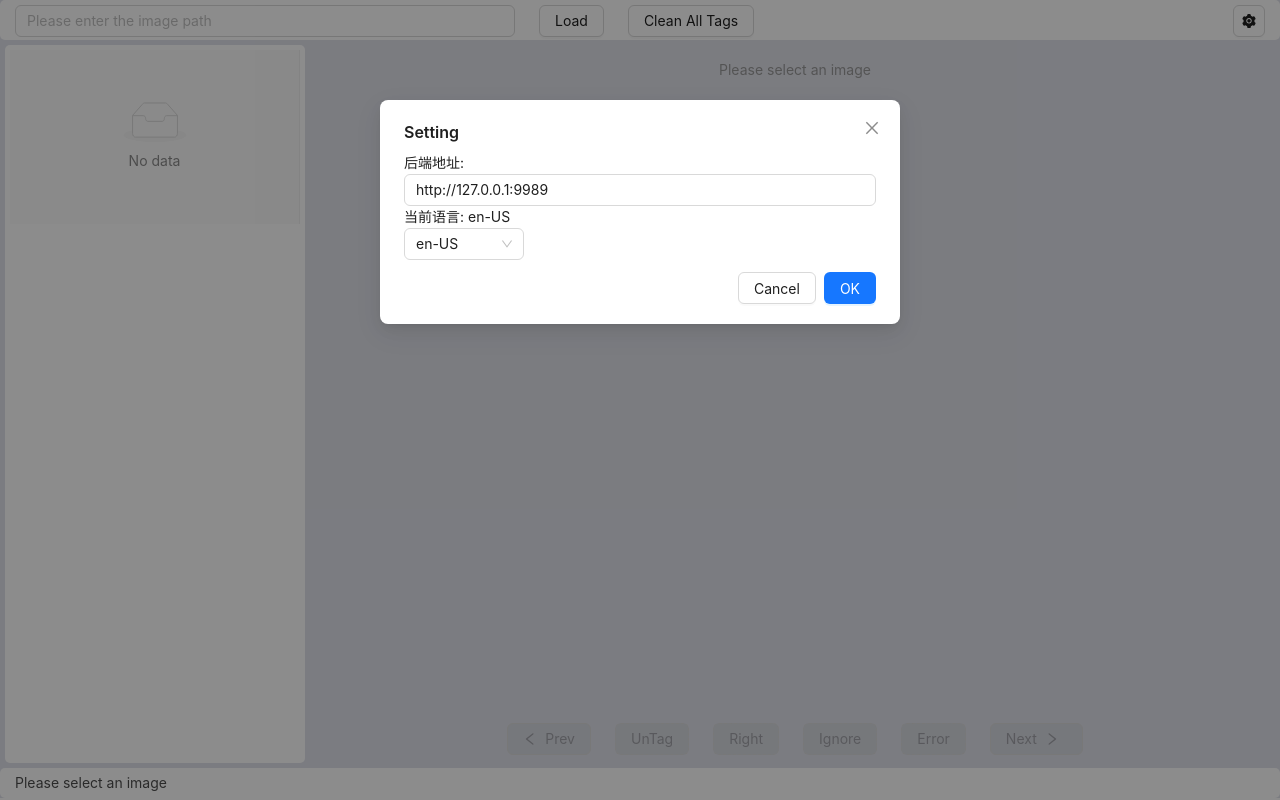
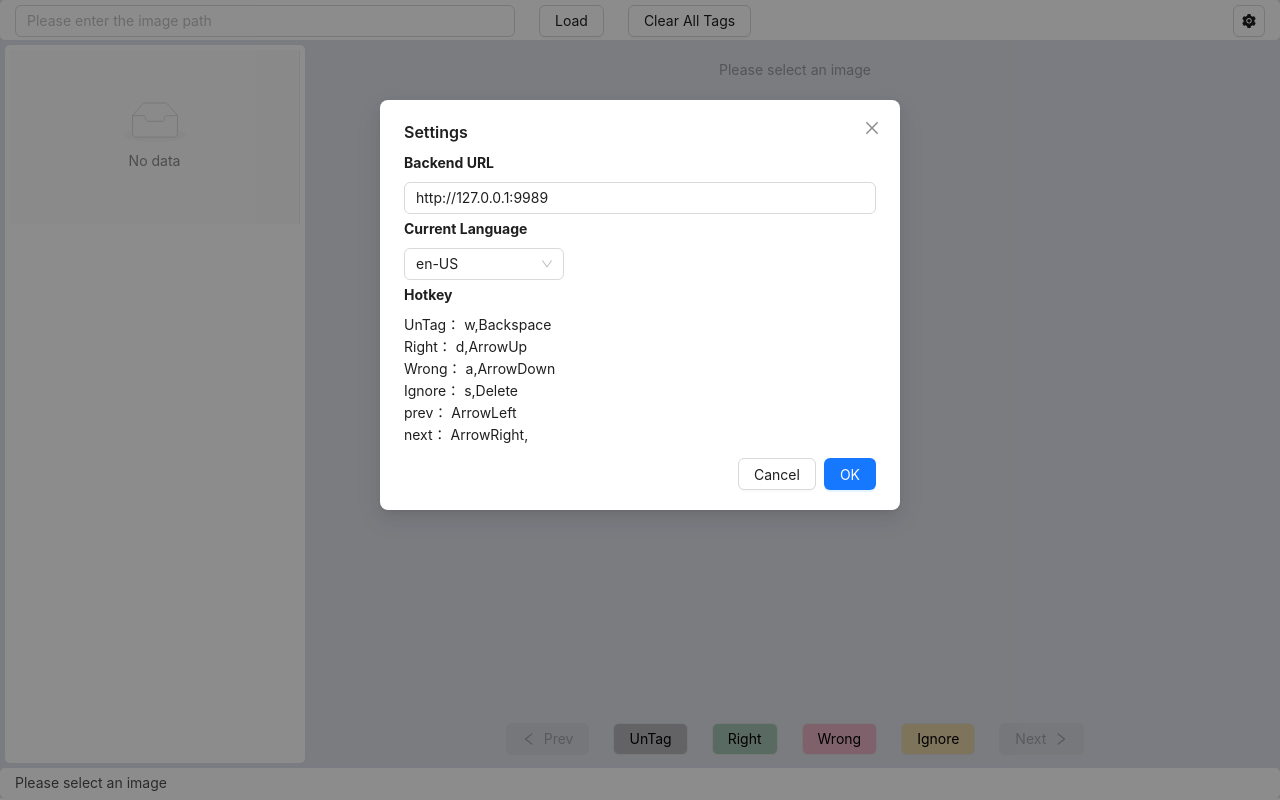
Before and after one commit to xx025/pixtag, a React (Vite) app in the folder frontend/: page / in a window 1280 px wide. Both pictures are taken after a click on the button 1249 px from the left and 20 px from the top of the page. Built offline with nearby package versions, Linux system fonts and the light colour scheme.

Commit message:
enhance translation support and improve settings panel functionality

```diff
--- a/frontend/package.json
+++ b/frontend/package.json
@@ -15,8 +15,10 @@
     "i18next": "^25.2.1",
     "i18next-browser-languagedetector": "^8.2.0",
     "i18next-http-backend": "^3.0.2",
+    "keycode": "^2.2.1",
     "react": "^19.1.0",
     "react-dom": "^19.1.0",
+    "react-hotkeys": "^2.0.0",
     "react-i18next": "^15.5.3",
     "react-image-lightbox": "^5.1.4",
     "url-join": "^5.0.0"
--- a/frontend/public/locales/en/translation.json
+++ b/frontend/public/locales/en/translation.json
@@ -5,10 +5,16 @@
   "currentPosition": "Current Position",
   "load": "Load",
   "reload": "Reload",
-  "waitLoad": "Waiting to load...",
-  "cleanAllTags": "Clean All Tags",
-  "confirmCleanAllTags": "Are you sure you want to clean all tags? This will reset all images' tags to untagged state.",
-  "cleanAllTagsSuccess": "All tags have been successfully cleaned.",
-  "inputImagePath": "Please enter the image path"
-
+  "loading": "Loading...",
+  "waitLoad": "Waiting for loading...",
+  "cleanAllTags": "Clear All Tags",
+  "confirmCleanAllTags": "Are you sure you want to clear all tags? This will reset the tags of all images to untagged.",
+  "cleanAllTagsSuccess": "All tags have been successfully cleared.",
+  "inputImagePath": "Please enter the image path",
+  "setting": "Settings",
+  "backEndUrl": "Backend URL",
+  "currentLang": "Current Language",
+  "hotkey": "Hotkey",
+  "prevIm": "Previous Image",
+  "nextIm": "Next Image"
 }
--- a/frontend/src/App.css
+++ b/frontend/src/App.css
@@ -1,4 +1,5 @@
 /* App.css */
+
 
 
 :root {
--- a/frontend/src/App.jsx
+++ b/frontend/src/App.jsx
@@ -8,52 +8,43 @@ import TagControlPanel from "./components/TagControlPanel.jsx";
 import {SettingFilled} from "@ant-design/icons";
 import SettingPanel from "./components/SettingPanel.jsx";
 import {BottomLine} from "./components/BottomLine.jsx";
-import {tags} from "./components/utils.jsx";
+import {
+    defaultProjConf,
+    defaultSettingConf,
+    loadWithDefaults
+} from "./components/utils.jsx";
 import i18n from "i18next";
+
 
 const {Header, Footer, Sider, Content} = Layout;
 
 
-export default function Main() {
+export default function Main(key) {
     const [selectedImage, setSelectedImage] = useState(null);
     const [mockImageList, setMockImageList] = useState([])
     const [refreshKey, setRefreshKey] = useState(0);// 一些组件延迟渲染,用于强制刷新组件
 
+    const [showSetting, setShowSetting] = useState(false);
+
+    const [currentProjConf, setCurrentProjConf] = useState(() => {
+        return loadWithDefaults('currentProjConf', defaultProjConf);
+    })
+
+    const [settingConfig, setSettingConfig] = useState(() => {
+        return loadWithDefaults('settingConfig', defaultSettingConf)
+    });
 
     useEffect(() => {
         console.log("当前语言:", i18n.language);
     }, []);
-
-
-    const [currentProjConf, setCurrentProjConf] = useState(() => {
-        const savedConfig = localStorage.getItem('currentProjConf');
-        console.log(savedConfig)
-        if (savedConfig) {
-            return JSON.parse(savedConfig);
-        }
-        return {
-            projectId: 0,
-            location: '',
-            tags: tags
-        };
-    })
-
     useEffect(() => {
         localStorage.setItem('currentProjConf', JSON.stringify(currentProjConf));
     }, [currentProjConf]);
 
+    useEffect(() => {
+        localStorage.setItem('settingConfig', JSON.stringify(currentProjConf));
+    }, [settingConfig]);
 
-    const [settingConfig, setSettingConfig] = useState(() => {
-        const savedConfig = localStorage.getItem('settingConfig');
-        if (savedConfig) {
-            return JSON.parse(savedConfig);
-        }
-        return {
-            backendUrl: 'http://127.0.0.1:9989'
-        };
-    });
-
-    const [showSetting, setShowSetting] = useState(false);
 
     const onPrev = () => {
         if (!selectedImage) return;
@@ -80,6 +71,8 @@ export default function Main() {
                 onCancel={() => setShowSetting(false)}
                 settingConfig={settingConfig}
                 setSettingConfig={setSettingConfig}
+                currentProjConf={currentProjConf}
+                setCurrentProjConf={setCurrentProjConf}
             />
             <Header className="custom-fixed-header">
                 <Flex justify="space-between" align="center" style={{width: '100%'}}>
--- a/frontend/src/components/ImageListPanel.jsx
+++ b/frontend/src/components/ImageListPanel.jsx
@@ -1,5 +1,6 @@
 import React, {useEffect, useRef} from 'react';
-import {List, Tag, Flex, Input, Select, Space} from 'antd';
+import {List, Tag, Flex} from 'antd';
+import {hexToRgba} from "./utils.jsx";
 
 export default function ImageListSidebar({onImageSelect, mockImageList, selectedImage, refreshKey}) {
     const itemRefs = useRef({});
@@ -53,7 +54,7 @@ export default function ImageListSidebar({onImageSelect, mockImageList, selected
                                     <span style={{whiteSpace: 'normal', wordBreak: 'break-all'}}>
                                         {`${item.id}. ${item.description}`}
                                     </span>
-                                    <Tag bordered={false} color={item.tag.color} style={{fontSize: "10", marginInline:"0" ,width: "50px"}} >
+                                    <Tag bordered={false} color={  hexToRgba(item.tag.color, 0.8)} style={{fontSize: "10", marginInline:"0" ,width: "50px"}} >
                                         {item.tag.name}
                                     </Tag>
                                 </Flex>
--- a/frontend/src/components/SettingPanel.jsx
+++ b/frontend/src/components/SettingPanel.jsx
@@ -1,58 +1,81 @@
 import React from 'react';
-import {Input, Modal, Select} from 'antd';
+import {Form, Input, Modal, Select} from 'antd';
 import i18n from "i18next";
+import {useTranslation} from "react-i18next";
+
+
+import {readableKey} from "./utils.jsx";
 
 export default function SettingPanel({
                                          open,
                                          onOk,
                                          onCancel,
                                          settingConfig,
-                                         setSettingConfig
+                                         setSettingConfig,
+                                         currentProjConf
                                      }) {
 
-
-    const handleOk = () => {
-        onOk();
-    };
+    const {t} = useTranslation();
 
     const setBackendUrl = (url) => {
         console.log("Setting backend URL to:", url);
         setSettingConfig(prevConfig => {
             return {...prevConfig, backendUrl: url};
         });
-        localStorage.setItem('settingConfig', JSON.stringify({
-            ...settingConfig,
-            backendUrl: url
-        }));
     }
+
+    const tagMap = Object.fromEntries(currentProjConf.tags.map(tag => [tag.id, tag.name]));
 
     return (
         <Modal
-            title="Setting"
+            title={t("setting")}
             open={open}
-            onOk={handleOk}
+            onOk={() => {
+                onOk();
+            }}
             onCancel={onCancel}
         >
+            <Form layout="vertical" style={{width: '100%', height: '100%', padding: 0}}>
+                <Form.Item label={<b>{t("backEndUrl")}</b>} style={{marginBottom: "4px"}}>
+                    <Input
+                        placeholder={t("inputImagePath")}
+                        value={settingConfig.backendUrl}
+                        onChange={(e) => setBackendUrl(e.target.value)}
+                    />
+                </Form.Item>
+                <Form.Item label={<b>{t("currentLang")}</b>} style={{marginBottom: "4px"}}>
+                    <Select
+                        defaultValue={i18n.language}
+                        style={{width: 160}}
+                        onChange={(lng) => i18n.changeLanguage(lng)}
+                        options={[
+                            {value: 'zh', label: '中文'},
+                            {value: 'en', label: 'English'},
+                        ]}
+                    />
+                </Form.Item>
 
 
+                <Form.Item label={<b>{t("hotkey")}</b>} style={{marginBottom: "4px"}}>
+                    <Form.List name="accdd">
+                        {() => (
+                            <div>
+                                {Object.entries(currentProjConf.hotkeys).map(([key, keys]) => {
+                                    let displayName = tagMap[key] || key;
 
-            <p>后端地址:</p>
-            <Input
-                placeholder="请输入后端地址"
-                value={settingConfig.backendUrl}
-                onChange={e => setBackendUrl(e.target.value)}
-            />
+                                    return (
+                                        <div key={key} color={"black"}>
+                                            {displayName}： {keys.map(k => readableKey(k)).join(',')}
+                                        </div>
+                                    );
+                                })}
+                            </div>
+                        )}
+                    </Form.List>
+                </Form.Item>
 
-            <p>当前语言: {i18n.language}</p>
-            <Select
-                defaultValue={i18n.language}
-                style={{ width: 120 }}
-                onChange={(lng) => i18n.changeLanguage(lng)}
-                options={[
-                    { value: 'zh', label: '中文' },
-                    { value: 'en', label: 'English' },
-                ]}
-            />
+
+            </Form>
 
         </Modal>
 
--- a/frontend/src/components/TagControlPanel.jsx
+++ b/frontend/src/components/TagControlPanel.jsx
@@ -1,6 +1,8 @@
 import {Button, Flex} from 'antd';
-import {OKStatus, tags, updateImageTag} from "./utils.jsx";
+import {hexToRgba, OKStatus, tags, updateImageTag} from "./utils.jsx";
 import {LeftOutlined, RightOutlined} from "@ant-design/icons";
+import {HotKeys} from "react-hotkeys";
+import {useEffect} from "react";
 
 export default function TagControlPanel(
     {
@@ -15,16 +17,25 @@ export default function TagControlPanel(
     }
 ) {
 
-    function isSolid(bind_tag, tag) {
-        return bind_tag && bind_tag.id === tag.id;
+    useEffect(() => {
+        const handleKeyDown = (e) => {
+            const key = e.key;
+            const hotkeys = settingConfig.hotkeys;
+            const matchedEntry = Object.entries(hotkeys).find(([, keys]) => keys.includes(key));
+            if (!matchedEntry) return;
+            e.preventDefault(); // 阻止默认事件（比如空格滚动）
+            const [actionKey] = matchedEntry;
+            const domId = `btnId-${actionKey}`;  // 你用的 ID 命名规则
+            const btn = document.getElementById(domId);
+            if (btn) {
+                btn.click();  // 触发按钮点击
+            } else {
+                console.warn(`按钮 ${domId} 未找到`);
             }
-
-    function solidOrDashed(bind_tag, tag) {
-        if (!bind_tag || !tag) {
-            return 'dashed'; // 如果没有绑定的标签或当前标签，使用虚线
-        }
-        return isSolid(bind_tag, tag) ? 'outlined' : 'dashed';
-    }
+        };
+        window.addEventListener("keydown", handleKeyDown);
+        return () => window.removeEventListener("keydown", handleKeyDown);
+    }, [settingConfig.hotkeys]);
 
     function onTagChange(tag) {
         if (!selectedImage) return;
@@ -43,59 +54,45 @@ export default function TagControlPanel(
                 selectedImage.path = im.path
                 selectedImage.url = im.url
                 setSelectedImage(selectedImage)
-
                 setRefreshKey(refreshKey + 1)
                 onNext() // 避免异步问题
-                }
-            ).catch(
-                error => {
+            }).catch(error => {
                 console.error("更新图片失败:", error);
                 alert(error)
+            })
+        } else {
+            onNext();
         }
-            )
-        } else {
-            onNext(); // 自动切换到下一张图片
     }
-
-    }
-
 
     return (
         <Flex gap="large" align="center" justify="center" style={{padding: 8, width: "100%"}}>
-            <Button onClick={onPrev} disabled={!selectedImage}><LeftOutlined/> Prev </Button>
+            <Button onClick={onPrev} disabled={!selectedImage} id="btnId-prev">
+                <LeftOutlined/> Prev
+            </Button>
+            {currentProjConf.tags.map((tag, idx) => {
+                const bgColor = tag.color
+                const isSelected = selectedImage?.tag?.name === tag.name;
+                return (
                     <Button
-                variant={solidOrDashed(tags[0], selectedImage?.tag)}
-                color="blue"
-                onClick={() => onTagChange && onTagChange(tags[0])}
-                disabled={!selectedImage}
+                        id={`btnId-${idx}`}
+                        key={tag.id || tag.name} disabled={!selectedImage}
+                        onClick={() => onTagChange && onTagChange(tag)}
+                        style={{
+                            background: hexToRgba(bgColor, 0.4),
+                            color: "black",
+                            borderColor: isSelected ? "black" : undefined, // 选中时边框白色提示，optional
+                            textDecoration: isSelected ? 'underline' : undefined
+                        }}
                     >
-                {(selectedImage?.tag.name == tags[0].name ? ">" : "") + tags[0].name}
+                        {tag.name}
                     </Button>
-            <Button color="green"
-                    variant={solidOrDashed(tags[1], selectedImage?.tag)}
-                    onClick={() => onTagChange && onTagChange(tags[1])}
-                    disabled={!selectedImage}
-            >
-                {(selectedImage?.tag.name == tags[1].name ? ">" : "") + tags[1].name}
+                );
+            })}
+            <Button onClick={onNext} disabled={!selectedImage} id="btnId-next">
+                Next <RightOutlined/>
             </Button>
+        </Flex>
 
-            <Button
-                variant={solidOrDashed(tags[3], selectedImage?.tag)}
-                color="yellow"
-                onClick={() => onTagChange && onTagChange(tags[3])}
-                disabled={!selectedImage}
-            >
-                {(selectedImage?.tag.name == tags[3].name ? ">" : "") + tags[3].name}
-            </Button>
-            <Button
-                color="red"
-                variant={solidOrDashed(tags[2], selectedImage?.tag)}
-                onClick={() => onTagChange && onTagChange(tags[2])}
-                disabled={!selectedImage}
-            >
-                {(selectedImage?.tag.name == tags[2].name ? ">" : "") + tags[2].name}
-            </Button>
-            <Button onClick={onNext} disabled={!selectedImage}>Next <RightOutlined /> </Button>
-        </Flex>
     );
 }
--- a/frontend/src/components/utils.jsx
+++ b/frontend/src/components/utils.jsx
@@ -1,15 +1,82 @@
 import urlJoin from "url-join";
+import keycode from "keycode";
 
 
 export const OKStatus = [200, "200", "OK", "ok", "success", "Success", "successed"];
 
 
+export const defaultBackendUrl = 'http://127.0.0.1:9989';
+
 export const tags = [
-    {id: 0, name: 'UnTag', color: '#ccc', "path": "./"},
+    {id: 0, name: 'UnTag', color: '#717273', "path": "./"}, // 保留标记, ./
     {id: 1, name: 'Right', color: '#48915e', path: "./right"},
-    {id: 2, name: 'Error', color: '#d17b93', path: "./error"},
-    {id: 3, name: 'Ignore', color: '#958765', path: "./ignore"},
+    {id: 2, name: 'Wrong', color: '#f3668d', path: "./error"},
+    {id: 3, name: 'Ignore', color: '#ecba3f', path: "./ignore"},
 ];
+export const defaultHotkeys = {
+    "prev": ["ArrowLeft",],
+    "next": ["ArrowRight", " "],
+    0: ["w", "Backspace"],  // untag
+    1: ["d", "ArrowUp"], // right
+    2: ["a", "ArrowDown"], // error
+    3: ["s", "Delete"],  // Ignore
+}
+
+export const defaultProjConf = {
+    projectId: 0,
+    location: '',
+    tags: tags,
+    hotkeys: defaultHotkeys,
+};
+
+export const defaultSettingConf = {
+    backendUrl: defaultBackendUrl,
+    hotkeys: defaultHotkeys,
+};
+
+
+export const readableKey = (k) => {
+    const keyDisplayMap = {
+        ' ': 'Space',
+        'Enter': 'Enter ⏎',
+        'Backspace': 'Backspace ⌫',
+        'Delete': 'Delete ⌦',
+        'ArrowLeft': '←',
+        'ArrowRight': '→',
+        'ArrowUp': '↑',
+        'ArrowDown': '↓',
+        'Tab': 'Tab ⇥',
+    };
+    return keyDisplayMap?.k ? keyDisplayMap[k] : k;
+};
+export  function loadWithDefaults(key, defaults) {
+    try {
+        const stored = localStorage.getItem(key);
+        const parsed = stored ? JSON.parse(stored) : {};
+        return { ...defaults, ...parsed };
+    } catch (e) {
+        console.warn(`无法解析 localStorage[${key}]，使用默认值`, e);
+        return defaults;
+    }
+}
+
+
+export function hexToRgba(hex, alpha = 0.5) {
+    // 处理#开头
+    let c = hex.startsWith('#') ? hex.substring(1) : hex;
+
+    // 支持缩写 #abc 转成 #aabbcc
+    if (c.length === 3) {
+        c = c.split('').map(x => x + x).join('');
+    }
+
+    const bigint = parseInt(c, 16);
+    const r = (bigint >> 16) & 255;
+    const g = (bigint >> 8) & 255;
+    const b = bigint & 255;
+
+    return `rgba(${r},${g},${b},${alpha})`;
+}
 
 export function loadImageList(backendUrl, value, tags) {
     const url = urlJoin(backendUrl, 'api/getImageList');
--- a/frontend/src/i18n.js
+++ b/frontend/src/i18n.js
@@ -9,7 +9,7 @@ i18n
     .use(initReactI18next)
     .init({
         fallbackLng: 'en',
-        debug: true,
+        debug: false,
         load: 'languageOnly', // ✅ 忽略 zh-CN，只加载 zh
         interpolation: {
             escapeValue: false
```
Also changed, not shown: frontend/public/locales/zh/translation.json (+7 -1 lines), frontend/src/components/HeaderLoad.jsx (+7 -2 lines), frontend/src/index.css (line endings or trailing spaces), 1 other file (tests, documents, lock files or other folders). Lines whose indentation alone changed are shown as unchanged.
